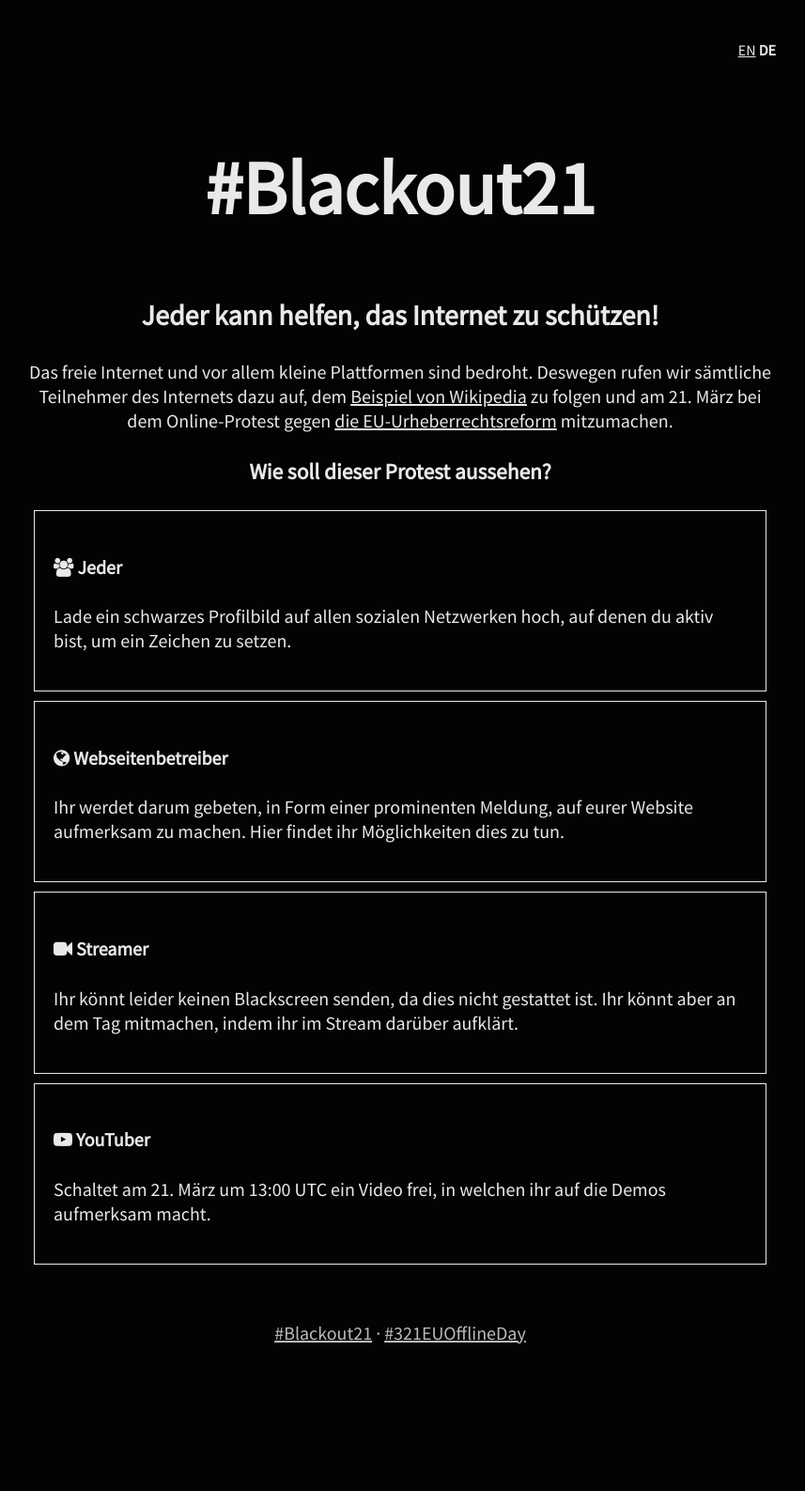
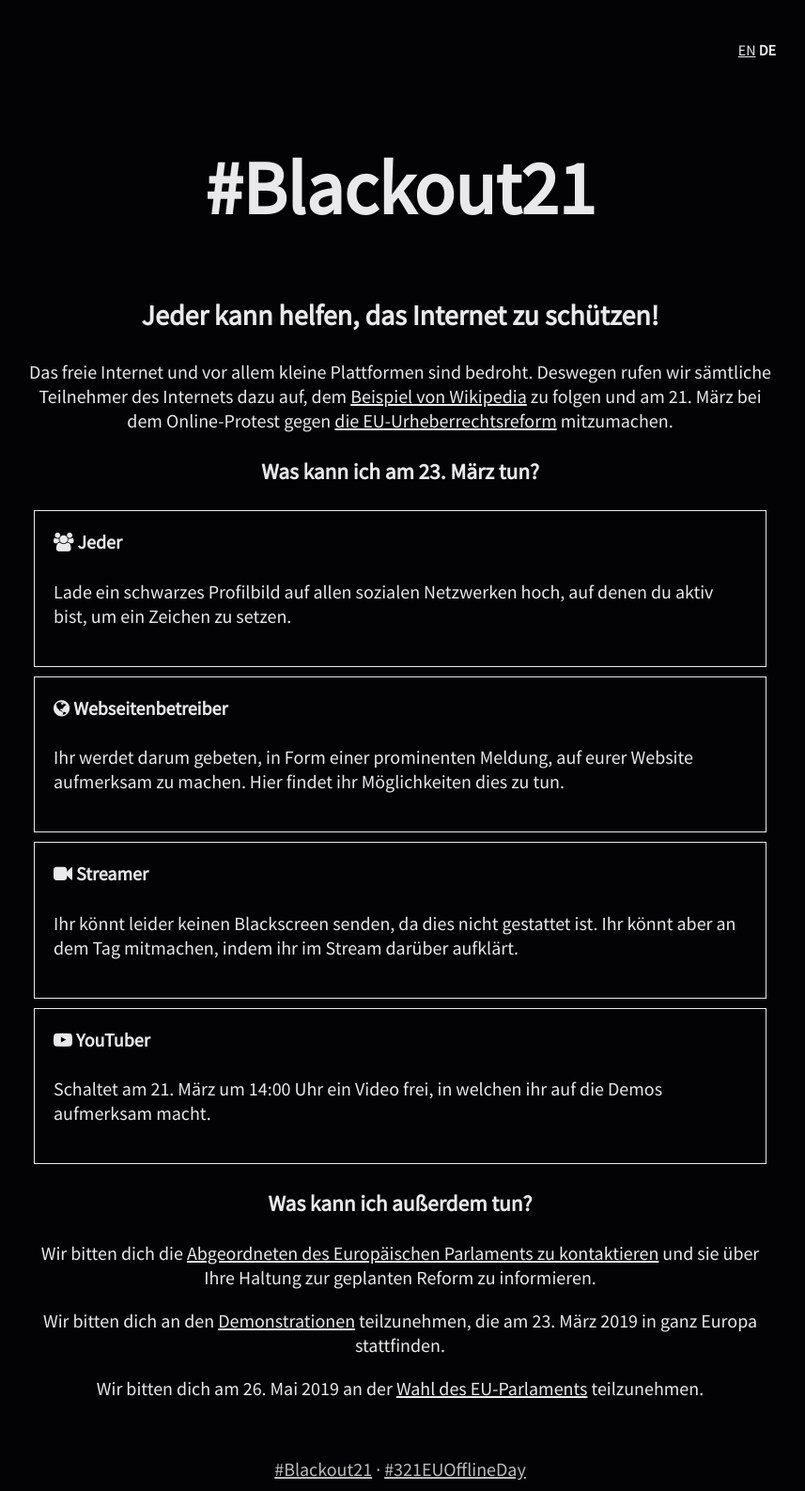
Before and after one commit to blackout21/blackout21.github.io, a Jekyll site: the page built from de/index.md, in a window 1280 px wide. Shown: the whole page at 94% size, without its empty margins (214-1071 px from the left). Built offline with Jekyll 4.4.1, drawn with Linux system fonts in a browser that asks for light colours; our own code applies the rules of GitHub Pages for plain Markdown files; before the commit the page ends 1442 px from its top, so only the background shows below that.

```diff
--- a/_layouts/default.html
+++ b/_layouts/default.html
@@ -17,15 +17,17 @@
     <meta property="og:site_name" content="#Blackout21">
 </head>
 <body>
+    {% if page.language == "de" %}
     <nav>
-        {% if page.language == "de" %}
             <a href="{{ '/' | relative_url }}" hreflang="en" title="English version">EN</a>
-            <strong>DE</strong>
-        {% else %}
+        <strong>DE</strong>
+    </nav>
+    {% else %}
+    <nav>
             <strong>EN</strong>
-            <a href="{{ '/de/' | relative_url }}" hreflang="de" title="Deutsche Version">DE</a>
-        {% endif %}
+        <a href="{{ '/de/' | relative_url }}" hreflang="de" title="Deutsche Version">DE</a>
     </nav>
+    {% endif %}
     <main>
         <h1>#Blackout21</h1>
 
--- a/_sass/app.scss
+++ b/_sass/app.scss
@@ -6,19 +6,23 @@ body {
     color: $foreground;
     font: normal 20px/26px "Source Sans Pro", Arial, Helvetica, sans-serif;
 }
+
 h1 {
     font-size: 80px;
     font-weight: 900;
 }
+
 h1, h2, h3 {
     line-height: 1.5em;
 }
+
 main {
     max-width: 800px;
     margin: 0 auto;
     padding: 10px;
     text-align: center;
 }
+
 blockquote {
     border: 1px solid $foreground;
     padding: 20px;
@@ -33,13 +37,15 @@ blockquote {
         }
     }
 
-    h2, h3 {
+    h2, h3, h4 {
         margin-top: 0;
     }
 }
+
 a, a:link {
     color: $foreground;
 }
+
 nav {
     font-size: .8em;
     max-width: 800px;
@@ -47,6 +53,7 @@ nav {
     text-align: right;
     padding: 10px;
 }
+
 footer {
     opacity: .8;
     margin-top: 60px;
--- a/de/index.md
+++ b/de/index.md
@@ -10,7 +10,7 @@ Das freie Internet und vor allem kleine Plattformen sind bedroht. Deswegen rufen
 sämtliche Teilnehmer des Internets dazu auf, dem [Beispiel von Wikipedia][1] zu folgen
 und am 21. März bei dem Online-Protest gegen [die EU-Urheberrechtsreform][2] mitzumachen.
 
-### Wie soll dieser Protest aussehen?
+### Was kann ich am 23. März tun?
 
 > #### <span class="fa fa-users"></span> Jeder
 >
@@ -29,8 +29,19 @@ und am 21. März bei dem Online-Protest gegen [die EU-Urheberrechtsreform][2] mi
 
 > #### <span class="fa fa-youtube-play"></span> YouTuber
 >
-> Schaltet am 21. März um 13:00 UTC ein Video frei, in welchen
+> Schaltet am 21. März um 14:00 Uhr ein Video frei, in welchen
 > ihr auf die Demos aufmerksam macht.
+
+### Was kann ich außerdem tun?
+
+Wir bitten dich die [Abgeordneten des Europäischen Parlaments zu kontaktieren][3] und sie über Ihre Haltung zur geplanten Reform zu informieren.
+
+Wir bitten dich an den [Demonstrationen][4] teilzunehmen, die am 23. März 2019 in ganz Europa stattfinden.
+
+Wir bitten dich am 26. Mai 2019 an der [Wahl des EU-Parlaments][5] teilzunehmen.
 
 [1]: https://de.wikipedia.org/wiki/Wikipedia:Meinungsbilder/Protest_gegen_EU-Urheberrechtsreform
 [2]: https://saveyourinternet.eu/
+[3]: https://saveyourinternet.eu/de/
+[4]: https://savetheinternet.info/demos
+[5]: https://pledge2019.eu
```
Also changed, not shown: _includes/supporters.md (added, +3 -0 lines), de/supporters.md (added, +11 -0 lines), en/supporters.md (added, +11 -0 lines), index.md (+11 -0 lines).
